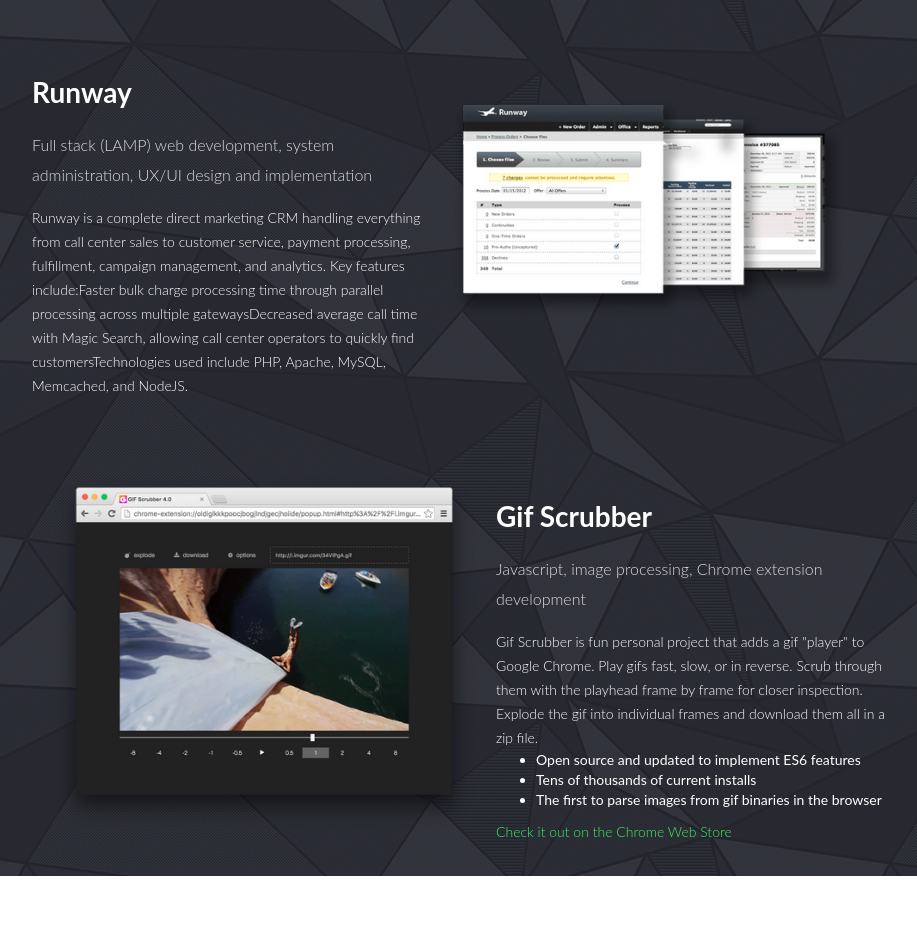
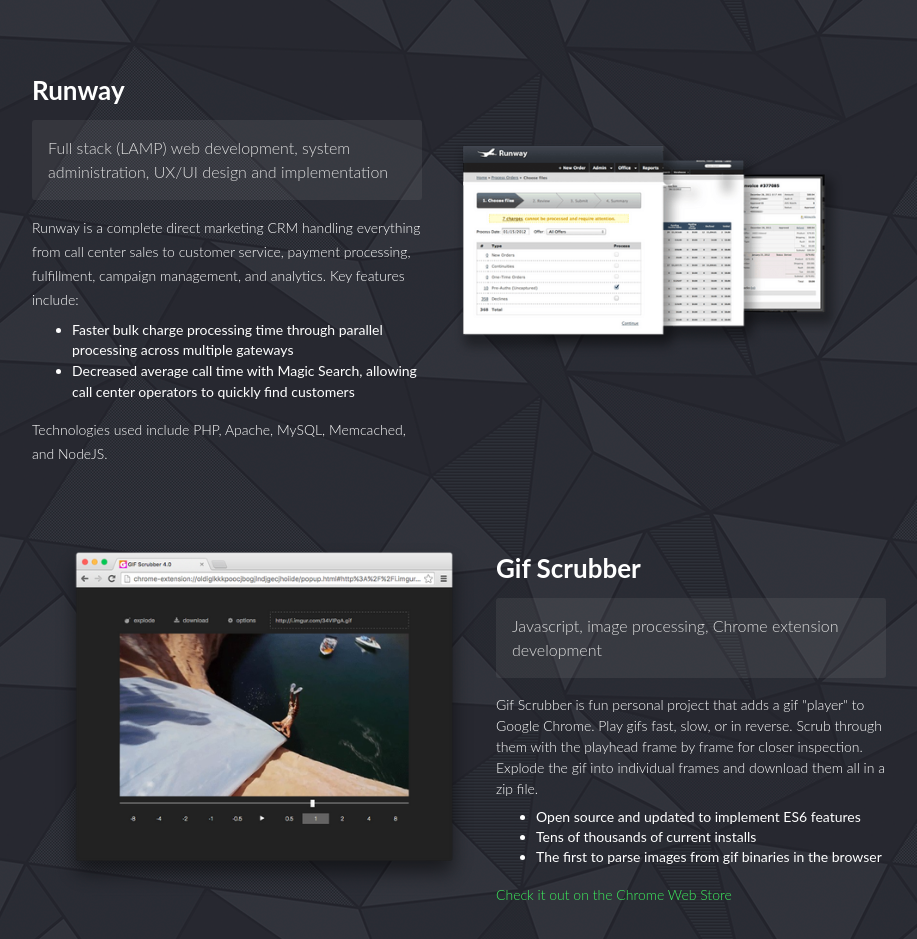
Before and after one commit to 0ui/0ui.github.io, a plain HTML site: page index.html in a window 1280 px wide. Shown: the part 973-1912 px from the top of the page, without its empty margins (190-1107 px from the left). Before the commit the page ends 1849 px from the top, so only its background shows below. Drawn offline with nearby package versions, Linux system fonts and the light colour scheme; a script that the page names is missing.

Commit message:
fix list formatting

```diff
--- a/css/drewgreene-com.webflow.css
+++ b/css/drewgreene-com.webflow.css
@@ -40,16 +40,16 @@ a {
 }
 
 .heading {
-  margin-top: 32px;
-  margin-bottom: 32px;
-  font-size: 44px;
+  margin-top: 48px;
+  margin-bottom: 48px;
+  font-size: 46px;
   text-align: center;
 }
 
 .heading-2 {
-  margin-top: 32px;
-  margin-bottom: 32px;
-  font-size: 28px;
+  margin-top: 16px;
+  margin-bottom: 24px;
+  font-size: 26px;
   text-align: left;
 }
 
@@ -70,12 +70,16 @@ a {
 }
 
 .heading-3 {
+  margin-top: 16px;
+  margin-bottom: 16px;
   font-size: 20px;
   font-weight: 300;
   text-align: center;
 }
 
 .heading-bar {
+  margin-top: 16px;
+  margin-bottom: 16px;
   font-size: 38px;
   text-align: center;
 }
@@ -135,10 +139,27 @@ a {
 .work-example-heading {
   margin-top: -16px;
   margin-bottom: 16px;
+  padding: 16px;
+  border-radius: 3px;
+  background-color: hsla(0, 0%, 68%, .1);
   color: #ddd;
   font-size: 16px;
+  line-height: 1.5em;
   font-weight: 300;
   text-align: left;
+}
+
+.unordered-list {
+  margin-top: 8px;
+  margin-bottom: 16px;
+}
+
+.list-item {
+  line-height: 1.5em;
+}
+
+.paragraph {
+  line-height: 1.5em;
 }
 
 @media (max-width: 991px) {
--- a/index.html
+++ b/index.html
@@ -1,6 +1,6 @@
 <!DOCTYPE html>
 <!--  This site was created in Webflow. http://www.webflow.com  -->
-<!--  Last Published: Mon Jul 09 2018 02:38:57 GMT+0000 (UTC)  -->
+<!--  Last Published: Mon Jul 09 2018 02:56:27 GMT+0000 (UTC)  -->
 <html data-wf-page="5b42a117e9a788dc56407bb8" data-wf-site="5b42a117e9a78846a6407bb7">
 <head>
   <meta charset="utf-8">
@@ -14,6 +14,8 @@
   <script type="text/javascript">WebFont.load({  google: {    families: ["Lato:100,100italic,300,300italic,400,400italic,700,700italic,900,900italic"]  }});</script>
   <!-- [if lt IE 9]><script src="https://cdnjs.cloudflare.com/ajax/libs/html5shiv/3.7.3/html5shiv.min.js" type="text/javascript"></script><![endif] -->
   <script type="text/javascript">!function(o,c){var n=c.documentElement,t=" w-mod-";n.className+=t+"js",("ontouchstart"in o||o.DocumentTouch&&c instanceof DocumentTouch)&&(n.className+=t+"touch")}(window,document);</script>
+  <link href="https://daks2k3a4ib2z.cloudfront.net/img/favicon.ico" rel="shortcut icon" type="image/x-icon">
+  <link href="https://daks2k3a4ib2z.cloudfront.net/img/webclip.png" rel="apple-touch-icon">
   <script type="text/javascript">(function(i,s,o,g,r,a,m){i['GoogleAnalyticsObject']=r;i[r]=i[r]||function(){(i[r].q=i[r].q||[]).push(arguments)},i[r].l=1*new Date();a=s.createElement(o),m=s.getElementsByTagName(o)[0];a.async=1;a.src=g;m.parentNode.insertBefore(a,m)})(window,document,'script','https://www.google-analytics.com/analytics.js','ga');ga('create', 'UA-93362719-1', 'auto');ga('send', 'pageview');</script>
 </head>
 <body class="body">
@@ -41,7 +43,12 @@
     <div class="work-example-text">
       <h1 class="heading-2">Runway<br></h1>
       <h3 class="work-example-heading">Full stack (LAMP) web development, system administration, UX/UI design and implementation<br></h3>
-      <p>Runway is a complete direct marketing CRM handling everything from call center sales to customer service, payment processing, fulfillment, campaign management, and analytics. Key features include:Faster bulk charge processing time through parallel processing across multiple gatewaysDecreased average call time with Magic Search, allowing call center operators to quickly find customersTechnologies used include PHP, Apache, MySQL, Memcached, and NodeJS.<br></p>
+      <p>Runway is a complete direct marketing CRM handling everything from call center sales to customer service, payment processing, fulfillment, campaign management, and analytics. Key features include:<br></p>
+      <ul class="unordered-list">
+        <li>Faster bulk charge processing time through parallel processing across multiple gateways</li>
+        <li class="list-item">Decreased average call time with Magic Search, allowing call center operators to quickly find customers</li>
+      </ul>
+      <p>Technologies used include PHP, Apache, MySQL, Memcached, and NodeJS.<br></p>
     </div>
     <div class="work-example-divider"></div>
     <div class="work-example-image-container"><img src="images/screenshot-runway.png" srcset="images/screenshot-runway-p-500.png 500w, images/screenshot-runway.png 551w" sizes="(max-width: 479px) 43vw, (max-width: 767px) 46vw, (max-width: 991px) 41vw, 430px" class="work-example-image"></div>
@@ -52,7 +59,7 @@
     <div class="work-example-text">
       <h1 class="heading-2">Gif Scrubber<br></h1>
       <h3 class="work-example-heading">Javascript, image processing, Chrome extension development<br></h3>
-      <p>Gif Scrubber is fun personal project that adds a gif &quot;player&quot; to Google Chrome. Play gifs fast, slow, or in reverse. Scrub through them with the playhead frame by frame for closer inspection. Explode the gif into individual frames and download them all in a zip file.<br></p>
+      <p class="paragraph">Gif Scrubber is fun personal project that adds a gif &quot;player&quot; to Google Chrome. Play gifs fast, slow, or in reverse. Scrub through them with the playhead frame by frame for closer inspection. Explode the gif into individual frames and download them all in a zip file.<br></p>
       <ul class="unordered-list">
         <li>Open source and updated to implement ES6 features</li>
         <li>Tens of thousands of current installs</li>
```
